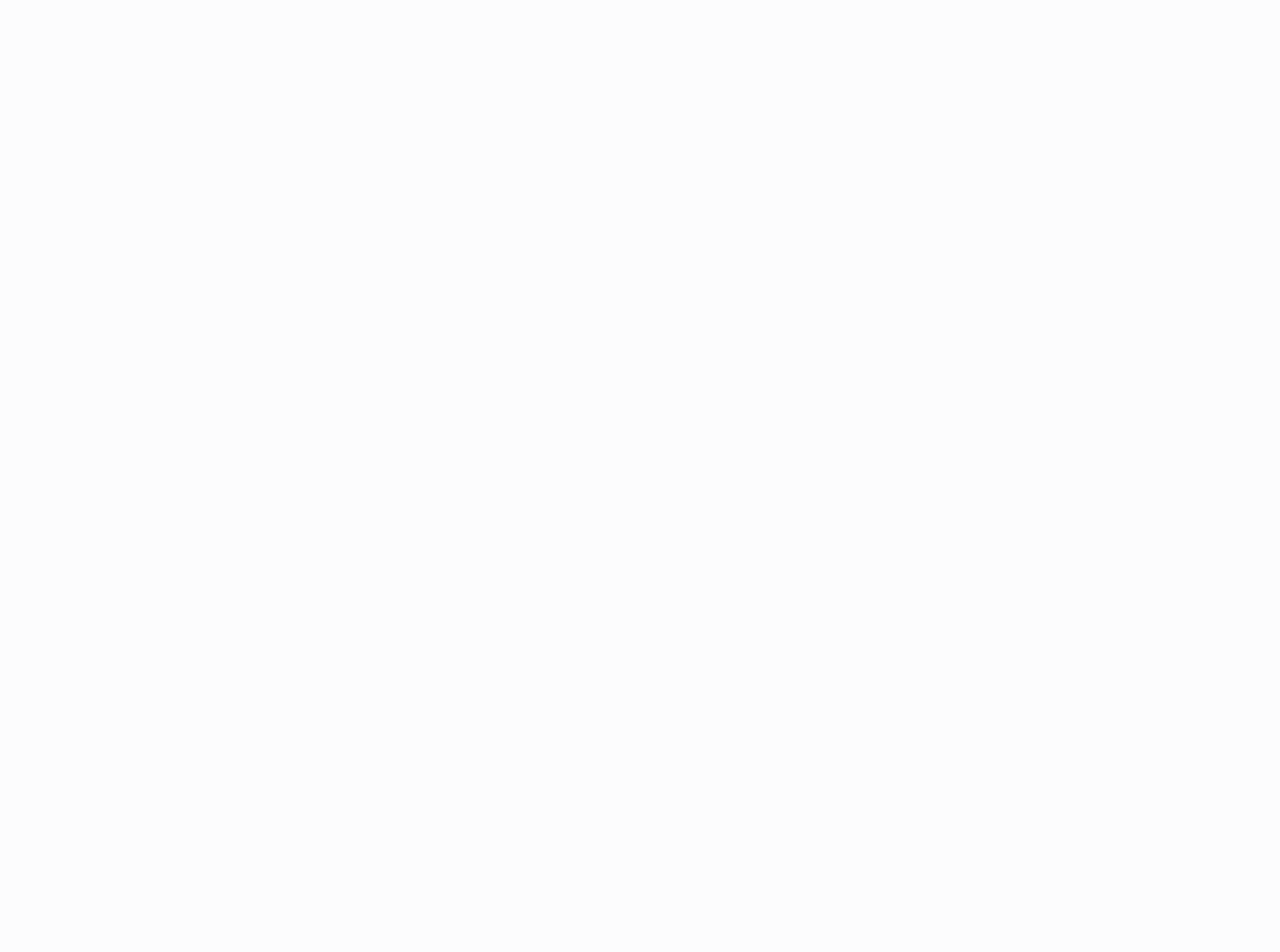
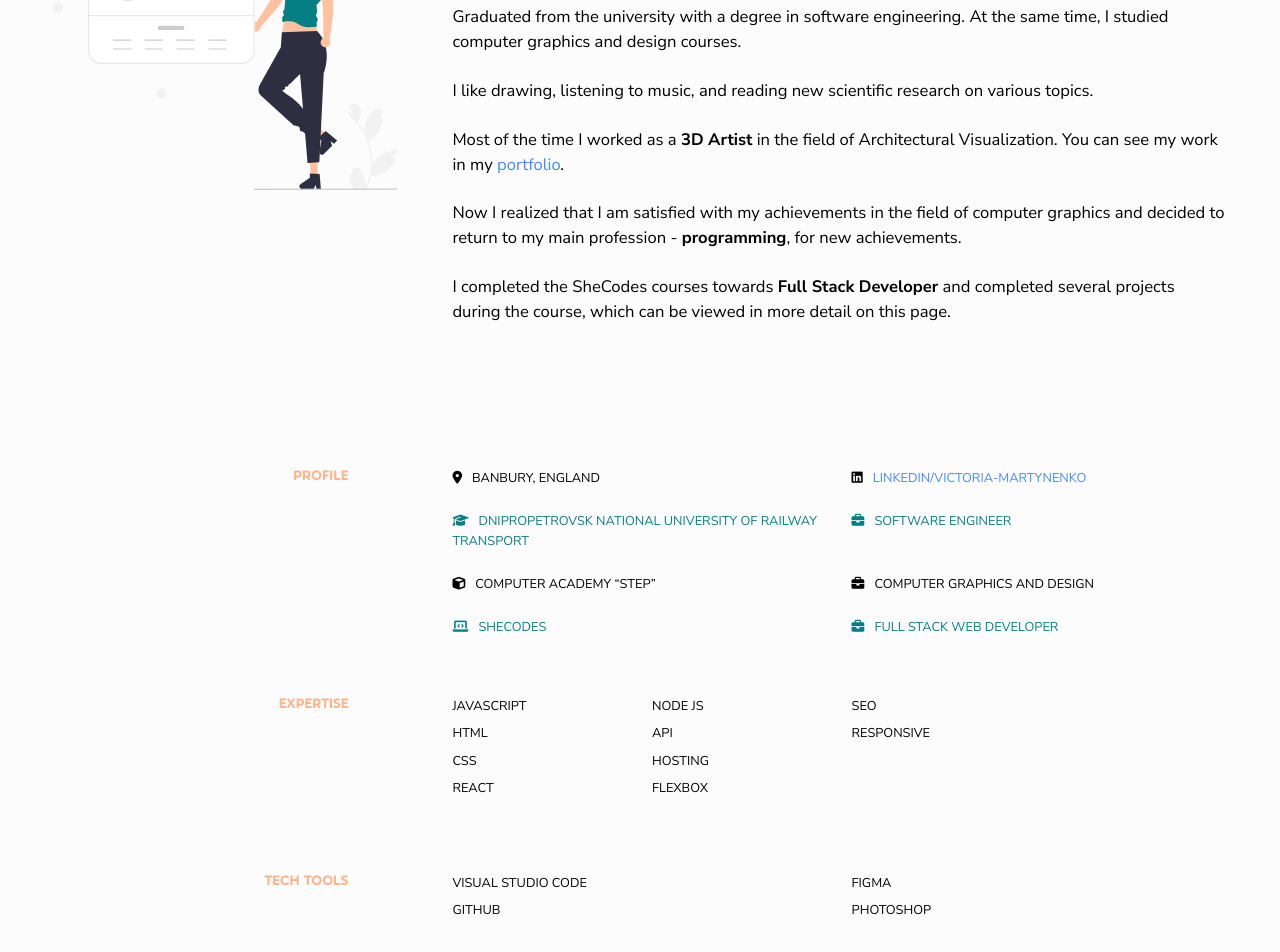
Before and after one commit to v-victoria/portfolio-react, a React (Create React App) app: page / in a window 1280 px wide. Shown: the part 1220-2172 px from the top of the page. Before the commit the page ends 853 px from the top, so only its background shows below. Built offline with nearby package versions, Linux system fonts and the light colour scheme.

Commit message:
Added About me Page

```diff
--- /dev/null
+++ b/src/AboutMe.css
@@ -0,0 +1,28 @@
+.AboutMe {
+  min-height: 100vh;
+  height: fit-content;
+  padding: 2.08vw 4.16vw;
+  font-size: 1.3vw;
+}
+
+.AboutMe h3 {
+  margin-top: 90px;
+  text-align: center;
+  font-size: 56px;
+}
+
+.AboutMe .info-block {
+  max-width: 1500px;
+  margin: 90px auto;
+}
+.AboutMe .info-block p {
+  margin-bottom: 24px;
+}
+.AboutMe img {
+  width: 100%;
+  padding-right: 30px;
+}
+.AboutMe a {
+  color: var(--link-color);
+  text-decoration: none;
+}
--- /dev/null
+++ b/src/AboutMe.js
@@ -0,0 +1,60 @@
+import React from "react";
+import "./AboutMe.css";
+import aboutMeImg from "./svg/personal_information.svg";
+import Profile from "./Profile";
+
+export default function AboutMe() {
+  return (
+    <div className="AboutMe" id="about-me">
+      <h3>About Me </h3>
+      <div className="info-block">
+        <div className="row">
+          <div className="col-4">
+            <img src={aboutMeImg} alt="personal information" />
+          </div>
+          <div className="col-8">
+            <p>
+              My name is <b>Victoria Martynenko</b>.
+            </p>
+            <p>
+              I was born and studied in Ukraine in the city of Dnipro. I
+              currently live in England.
+            </p>
+            <p>
+              Graduated from the university with a degree in software
+              engineering. At the same time, I studied computer graphics and
+              design courses.
+            </p>
+            <p>
+              I like drawing, listening to music, and reading new scientific
+              research on various topics.
+            </p>
+            <p>
+              Most of the time I worked as a <b>3D Artist</b> in the field of
+              Architectural Visualization. You can see my work in my{" "}
+              <a
+                href="https://victoriamartynenko.wixsite.com/portfolio"
+                target="_blank"
+                rel="noreferrer"
+              >
+                portfolio
+              </a>
+              .
+            </p>
+            <p>
+              Now I realized that I am satisfied with my achievements in the
+              field of computer graphics and decided to return to my main
+              profession - <b>programming</b>, for new achievements.
+            </p>
+            <p>
+              I completed the SheCodes courses towards{" "}
+              <b>Full Stack Developer</b> and completed several projects during
+              the course, which can be viewed in more detail on this page.
+            </p>
+          </div>
+        </div>
+        <Profile />
+      </div>
+    </div>
+  );
+}
--- a/src/App.js
+++ b/src/App.js
@@ -2,12 +2,16 @@ import React from "react";
 import "./App.css";
 import HomePage from "./HomePage";
 import Navbar from "./Navbar";
+import AboutMe from "./AboutMe";
+import Projects from "./Projects";
 
 function App() {
   return (
     <div className="App">
       <HomePage />
       <Navbar />
+      <AboutMe />
+      <Projects />
     </div>
   );
 }
--- a/src/HomePage.js
+++ b/src/HomePage.js
@@ -6,7 +6,7 @@ import ThemeSwitch from "./ThemeSwitch";
 
 export default function HomePage() {
   return (
-    <div className="HomePage">
+    <div className="HomePage" id="home">
       <ThemeSwitch />
       <div className="center-block">
         <div className="text-block">
--- /dev/null
+++ b/src/Profile.css
@@ -0,0 +1,27 @@
+.Profile {
+  text-transform: uppercase;
+  margin: 120px 0;
+  font-size: 1vw;
+}
+.Profile ul {
+  list-style: none;
+  padding: 0;
+}
+.Profile li {
+  margin-bottom: 8px;
+}
+.Profile .line {
+  margin-bottom: 60px;
+}
+.Profile h4 {
+  text-align: right;
+  margin-right: 80px;
+  color: var(--second-switch-accent-color);
+  font-size: 1vw;
+}
+.Profile .accent {
+  color: var(--first-switch-accent-color);
+}
+.Profile i {
+  margin-right: 10px;
+}
--- /dev/null
+++ b/src/Profile.js
@@ -0,0 +1,96 @@
+import React from "react";
+import "./Profile.css";
+
+export default function Profile() {
+  return (
+    <div className="Profile">
+      <div className="row line">
+        <div className="col-4">
+          <h4>Profile</h4>
+        </div>
+        <div className="col-8">
+          <div className="row mb-4">
+            <div className="col-6">
+              <i class="fa-solid fa-location-dot"></i>Banbury, England
+            </div>
+            <div className="col-6">
+              <i class="fa-brands fa-linkedin"></i>
+              <a href="https://www.linkedin.com/in/victoria-martynenko/">
+                linkedin/victoria-martynenko
+              </a>
+            </div>
+          </div>
+          <div className="row mb-4 accent">
+            <div className="col-6">
+              <i class="fa-solid fa-graduation-cap"></i>Dnipropetrovsk National
+              University of Railway Transport
+            </div>
+            <div className="col-6">
+              <i class="fa-solid fa-briefcase"></i>SOFTWARE ENGINEER
+            </div>
+          </div>
+          <div className="row mb-4">
+            <div className="col-6">
+              <i class="fa-solid fa-cube"></i>Computer Academy “STEP”
+            </div>
+            <div className="col-6">
+              <i class="fa-solid fa-briefcase"></i>Computer graphics and design
+            </div>
+          </div>
+          <div className="row accent">
+            <div className="col-6">
+              <i class="fa-solid fa-laptop-code"></i>SheCodes
+            </div>
+            <div className="col-6">
+              <i class="fa-solid fa-briefcase"></i>full stack web developer
+            </div>
+          </div>
+        </div>
+      </div>
+      <div className="row line">
+        <div className="col-4">
+          <h4>Expertise</h4>
+        </div>
+        <div className="col-2">
+          <ul>
+            <li>JAVASCRIPT</li>
+            <li>HTML</li>
+            <li>CSS</li>
+            <li>REACT</li>
+          </ul>
+        </div>
+        <div className="col-2">
+          <ul>
+            <li>NODE JS</li>
+            <li>API</li>
+            <li>Hosting</li>
+            <li>Flexbox</li>
+          </ul>
+        </div>
+        <div className="col-4">
+          <ul>
+            <li>SEO</li>
+            <li>Responsive</li>
+          </ul>
+        </div>
+      </div>
+      <div className="row line">
+        <div className="col-4">
+          <h4>Tech Tools</h4>
+        </div>
+        <div className="col-4">
+          <ul>
+            <li>Visual Studio Code</li>
+            <li>GITHUB</li>
+          </ul>
+        </div>
+        <div className="col-4">
+          <ul>
+            <li>FIGMA</li>
+            <li>PHOTOSHOP</li>
+          </ul>
+        </div>
+      </div>
+    </div>
+  );
+}
--- /dev/null
+++ b/src/Projects.js
@@ -0,0 +1,101 @@
+import React from "react";
+
+export default function Projects() {
+  return (
+    <div className="portfolio" id="projects">
+      <h3 className="portfolio-title">Portfolio</h3>
+      <div className="portfolio-title-description">
+        A selection of my personal website
+        <br />
+        and app projects
+      </div>
+
+      <div className="project-row">
+        <img
+          src="/img/portfolio-web.png"
+          alt="Portfolio Website"
+          className="project-img"
+        />
+        <div className="project-info">
+          <h6>Project made on SheCodes course</h6>
+          <h5>Portfolio Website</h5>
+          <p className="project-description">
+            Multi-page portfolio site with examples of my projects, information
+            about me and a contact page.
+          </p>
+          <p className="tech-features">
+            Built with HTML, CSS/Bootstrap, JavaScript
+          </p>
+          <div className="project-links">
+            <a href="#" className="btn-fill">
+              You are here ;)
+            </a>
+            <a href="" className="btn-transparent">
+              Project Info
+            </a>
+            <a href="">
+              <i className="fa-brands fa-github"></i>
+            </a>
+          </div>
+        </div>
+      </div>
+
+      <div className="project-row">
+        <img
+          src="/img/weather-app.png"
+          alt="Weather App"
+          className="project-img"
+        />
+        <div className="project-info">
+          <h6>Project made on SheCodes course</h6>
+          <h5>Weather App</h5>
+          <p className="project-description">
+            The web app for searching weather conditions at your current
+            location or across more than 200,000 cites around the world. View
+            the current temperature, humidity and windspeed, and a 5-day
+            forecast including minimum and maximum temperatures for the day.
+          </p>
+          <p className="tech-features">
+            Built with HTML, CSS/Bootstrap, JavaScript, API/Axios
+          </p>
+          <div className="project-links">
+            <a href="#" className="btn-fill">
+              Launch project
+            </a>
+            <a href="" className="btn-transparent">
+              Project Info
+            </a>
+            <a href="">
+              <i className="fa-brands fa-github"></i>
+            </a>
+          </div>
+        </div>
+      </div>
+
+      <div className="project-row">
+        <img
+          src="/img/oil-paint-shop.png"
+          alt="Weather App"
+          className="project-img"
+        />
+        <div className="project-info">
+          <h6>The first project on SheCodes Basic course</h6>
+          <h5>Oil Paint Shop</h5>
+          <p className="project-description">
+            Here you can find information about oil paints, their production,
+            history and place an order.
+          </p>
+          <p className="tech-features">Built with HTML and CSS</p>
+          <div className="project-links">
+            <a
+              href="/projects/oil-paint-shop/oil-paint-shop-project.html"
+              className="btn-fill"
+            >
+              Launch project
+            </a>
+          </div>
+        </div>
+      </div>
+    </div>
+  );
+}
--- a/src/ThemeSwitch.js
+++ b/src/ThemeSwitch.js
@@ -16,6 +16,14 @@ export default function ThemeSwitch() {
       "--theme-highlight-color",
       "#13293D"
     );
+    document.documentElement.style.setProperty(
+      "--first-switch-accent-color",
+      "#ffb188"
+    );
+    document.documentElement.style.setProperty(
+      "--second-switch-accent-color",
+      "#057f84"
+    );
   }
 
   function changeColorLight() {
@@ -25,6 +33,14 @@ export default function ThemeSwitch() {
     document.documentElement.style.setProperty("--theme-background", "#fcfcfd");
     document.documentElement.style.setProperty(
       "--theme-highlight-color",
+      "#ffb188"
+    );
+    document.documentElement.style.setProperty(
+      "--first-switch-accent-color",
+      "#057f84"
+    );
+    document.documentElement.style.setProperty(
+      "--second-switch-accent-color",
       "#ffb188"
     );
   }
--- a/src/index.css
+++ b/src/index.css
@@ -28,9 +28,12 @@
   --footer-text-color: #fcfcfd;
   --first-accent-color: #057f84;
   --second-accent-color: #ffb188;
+  --first-switch-accent-color: #057f84;
+  --second-switch-accent-color: #ffb188;
   --theme-background: #fcfcfd;
   --main-gray-color: #d9d9d9;
   --theme-highlight-color: #ffb188;
+  --link-color: #448aff;
 }
 
 body {
```
Also changed, not shown: src/Projects.css (added), src/svg/personal_information.svg (added).
